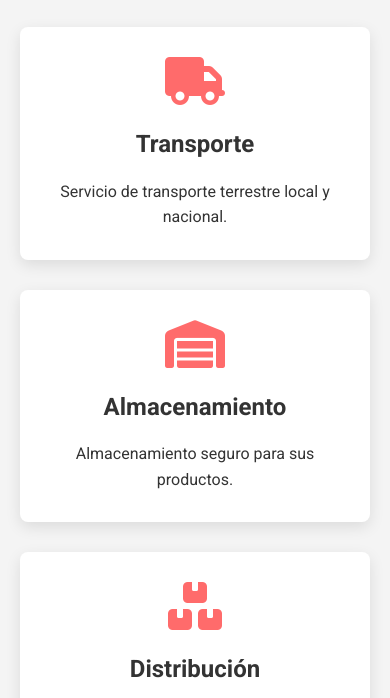
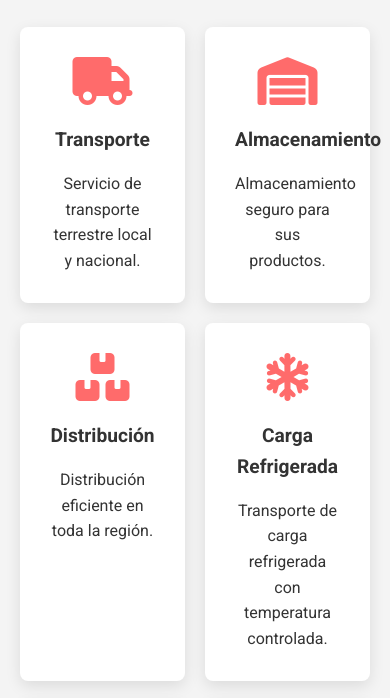
Before and after one commit to viktorsparda/viktorsparda.github.io, a plain HTML site: page index.html in a window 390 px wide. Shown: the part 709-1407 px from the top of the page. Drawn offline with Linux system fonts and the light colour scheme.

Commit message:
Add files via upload

```diff
--- a/css/styles.css
+++ b/css/styles.css
@@ -243,7 +243,7 @@ main {
     display: flex;
     flex-wrap: wrap;
     justify-content: center;
-    gap: 30px;
+    gap: 20px;
 }
 
 .service-card {
@@ -251,10 +251,12 @@ main {
     border-radius: 8px;
     padding: 30px;
     box-shadow: 0 5px 15px rgba(0, 0, 0, 0.1);
-    flex: 1 1 300px;
+    flex: 1 1 calc(33.33% - 20px); /* 3 tarjetas por fila en pantallas grandes */
     max-width: 350px;
+    min-width: 150px; /* Ajuste mínimo para evitar que se deformen */
     text-align: center;
     transition: all 0.3s ease;
+
 }
 
 .service-card:hover {
@@ -266,11 +268,13 @@ main {
     font-size: 3rem;
     color: #ff6b6b;
     margin-bottom: 20px;
+
 }
 
 .service-card h3 {
     font-size: 1.5rem;
     margin-bottom: 15px;
+    max-width: 100%;
 }
 
 /* Estilos de Detalles de Servicios */
@@ -514,10 +518,27 @@ button[type="submit"]:hover {
     color: #ff6b6b;
     margin-right: 5px;
 }
+
+/* Para pantallas menores a 500px: sigue habiendo 2 tarjetas por fila */
+@media (max-width: 500px) {
+    .service-card {
+        flex: 1 1 calc(50% - 10px); /* Ajuste fino para evitar colapsos */
+
+    }
+
+    .service-card h3 {
+        font-size: 1.2rem; /* Hace que el icono sea más pequeño */
+    }
+}
+
 /* Estilos Responsivos */
-@media (max-width: 768px) {
+@media (max-width: 905px) {
     .menu-toggle {
         display: block;
+    }
+
+     .service-card {
+        flex: 1 1 calc(50% - 20px); /* Ocupan la mitad del ancho */
     }
 
     .navbar {
```
Also changed, not shown: index.html (+2 -2 lines).
